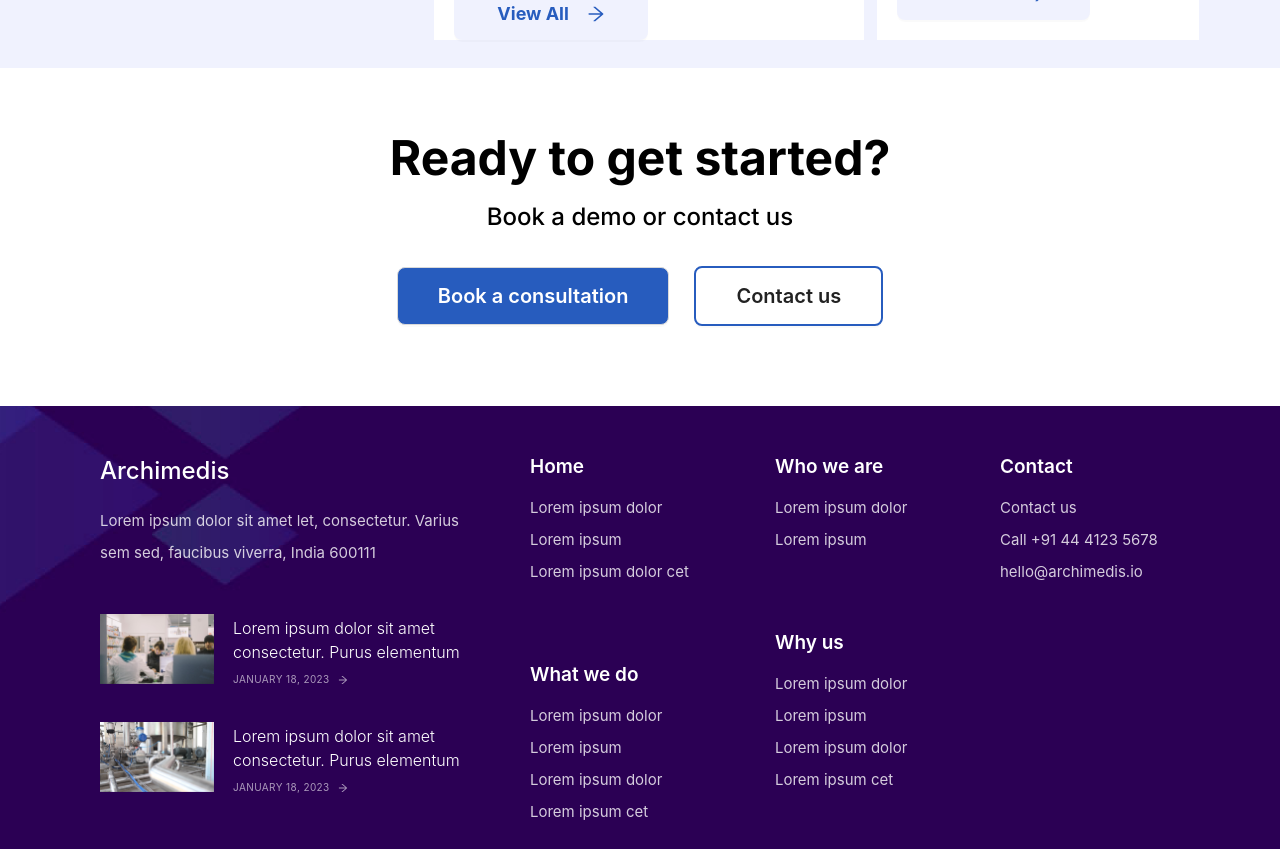
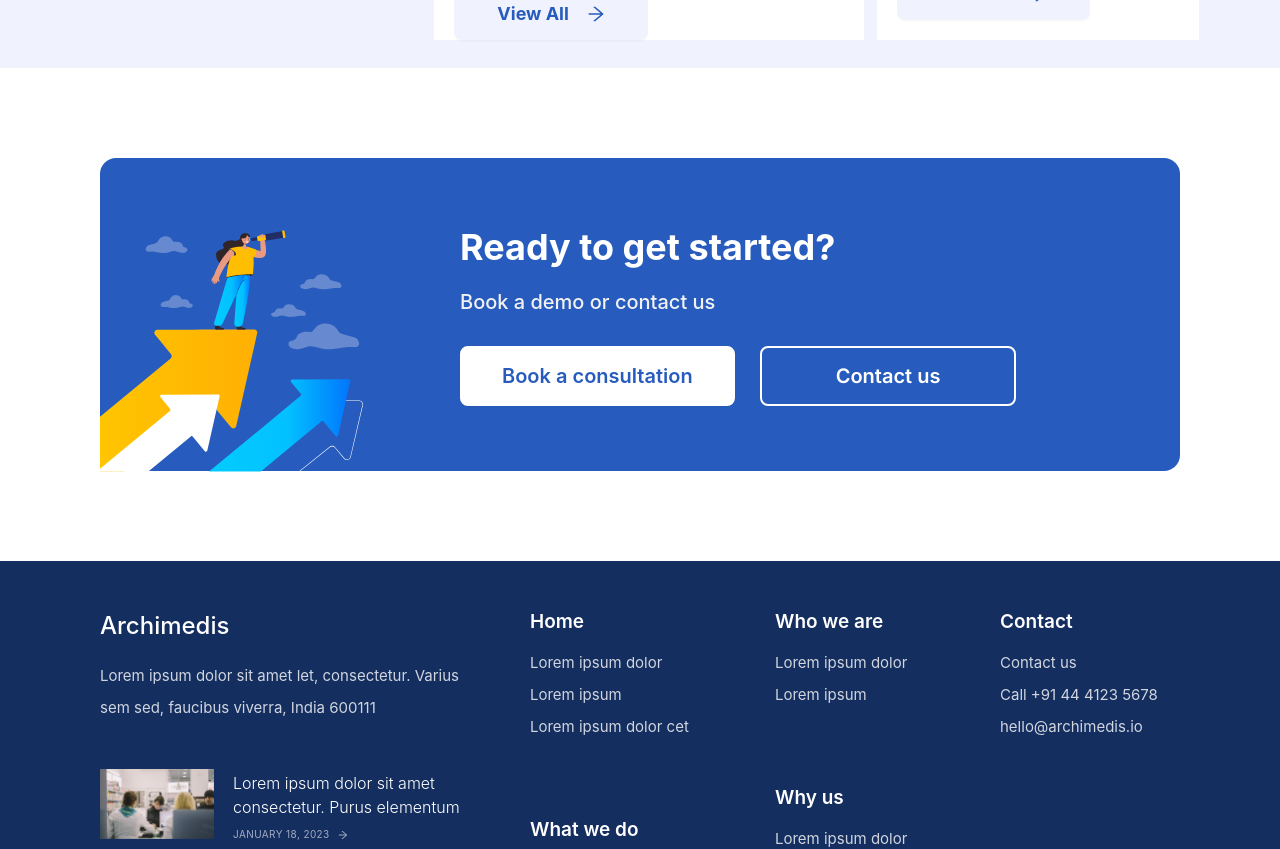
Before and after one commit to ManojDevelper/new-archimedis, a React (Create React App) app: page / in a window 1280 px wide. Shown: the part 3220-4069 px from the top of the page. Built offline with nearby package versions, Linux system fonts and the light colour scheme.

Commit message:
UPDATE: Made changes in bookDemo and changed background for footer

```diff
--- a/src/reusableComponents/views/BookDemo/index.js
+++ b/src/reusableComponents/views/BookDemo/index.js
@@ -1,24 +1,30 @@
-import React from 'react';
-import { BookDemoStyle } from './styles'
-import { Button } from 'antd';
+import React from "react";
+import { BookDemoStyle } from "./styles";
+import { Button, Col, Row } from "antd";
+import bookDemoImg from '../../../assets/reusableComponents/bookDemo/bookDemoImg.svg';
 
 const BookDemo = () => {
   return (
     <BookDemoStyle>
-        <div className='book-demo'>
-           <h1>Ready to get started?
-            </h1>
-            <p>
-             Book a demo or contact us
-            </p>
+      <div className="book-demo">
+        <Row style={{
+    background: '#275CBE',
+    borderRadius: '16px'}}>
+          <Col span={8}>
+            <img src={bookDemoImg} alt="bookDemoImg"/>
+          </Col>
+          <Col span={16} style={{padding: '65px 0'}}>
+            <h1>Ready to get started?</h1>
+            <p>Book a demo or contact us</p>
             <div>
-            <Button className='book-btn'>Book a consultation</Button>
-            <Button className='contact-btn'>Contact us</Button>
+              <Button className="book-btn">Book a consultation</Button>
+              <Button className="contact-btn">Contact us</Button>
             </div>
-        </div>
+          </Col>
+        </Row>
+      </div>
     </BookDemoStyle>
+  );
+};
 
-  )
-}
-
-export default BookDemo
+export default BookDemo;
--- a/src/reusableComponents/views/BookDemo/styles.js
+++ b/src/reusableComponents/views/BookDemo/styles.js
@@ -3,42 +3,60 @@ import * as palette from "../../../styles/variables";
 
 export const BookDemoStyle = styled.div`
   .book-demo {
-    text-align: center;
-    padding-bottom: 50px;
+    // text-align: center;
+    // padding-bottom: 50px;
+    margin: 90px 100px;
+    position: relative;
     h1 {
-      font-size: 48px;
+      margin: 0;
+      font-size: 36px;
       font-weight: 700;
-      margin: 0;
+      line-height: 48px;
+      color: #fff;
     }
     p {
-      font-size: 24px;
+      margin: 0;
+      padding: 15px 0 28px;
+      color: #f2f2f2;
+      font-size: 20px;
       font-weight: 450;
-      margin: 0;
-      padding: 15px 0 35px;
+      line-height: 32px;
+    }
+    img {
+      width: 73%;
+      position: absolute;
+      bottom: -1px;
+      left: 0;
     }
     button {
+      height: auto;
+      border-radius: 8px;
       font-size: 20px;
       font-weight: 600;
+      line-height: 24px;
+    }
+    .book-btn {
+      background: #ffffff;
+      color: #275cbe;
+      padding: 16px 40px;
       height: auto;
-      padding: 16px 40px;
-      border-radius: 8px;
+      border: 2px solid #ffffff;
     }
-    .book-btn{
-        background: #275CBE;
-        color: #ffffff;
+    .book-btn:hover {
+      color: #275cbe;
+      border: 2px solid #ffffff;
     }
-    .book-btn:hover{
-        color: #ffffff;
+    .contact-btn {
+      background: none;
+      margin-left: 25px;
+      border: 2px solid #ffffff;
+      padding: 16px 74px;
+      font-family: Inter;
+      color: #ffffff;
     }
-    .contact-btn{
-        background: #ffffff;
-        color: #222222;
-        margin-left: 25px;
-        border: 2px solid #275CBE;
-    }
-    .contact-btn:hover{
-        border: 2px solid #275CBE;
-        color: #222222;
+    .contact-btn:hover {
+      border: 2px solid #ffffff;
+      color: #ffffff;
     }
   }
 `;
--- a/src/reusableComponents/views/Footer/styles.js
+++ b/src/reusableComponents/views/Footer/styles.js
@@ -1,14 +1,14 @@
 import styled from "styled-components";
 import * as palette from "../../../styles/variables";
-import footerBg from "../../../assets/reusableComponents/footer/footer-bg.png";
+// import footerBg from "../../../assets/reusableComponents/footer/footer-bg.png";
 
 export const FooterStyle = styled.div`
   .footer {
     margin-top: 30px;
     padding: 30px 100px 65px;
-    background-image: url(${footerBg});
-    background-size: 100% 100%;
-    background-repeat: no-repeat;
+    // background-size: 100% 100%;
+    // background-repeat: no-repeat;
+    background: #142E5F;
     h2 {
       font-size: 24px;
       font-weight: 500;
```
Also changed, not shown: src/assets/reusableComponents/bookDemo/bookDemoImg.svg (added).
